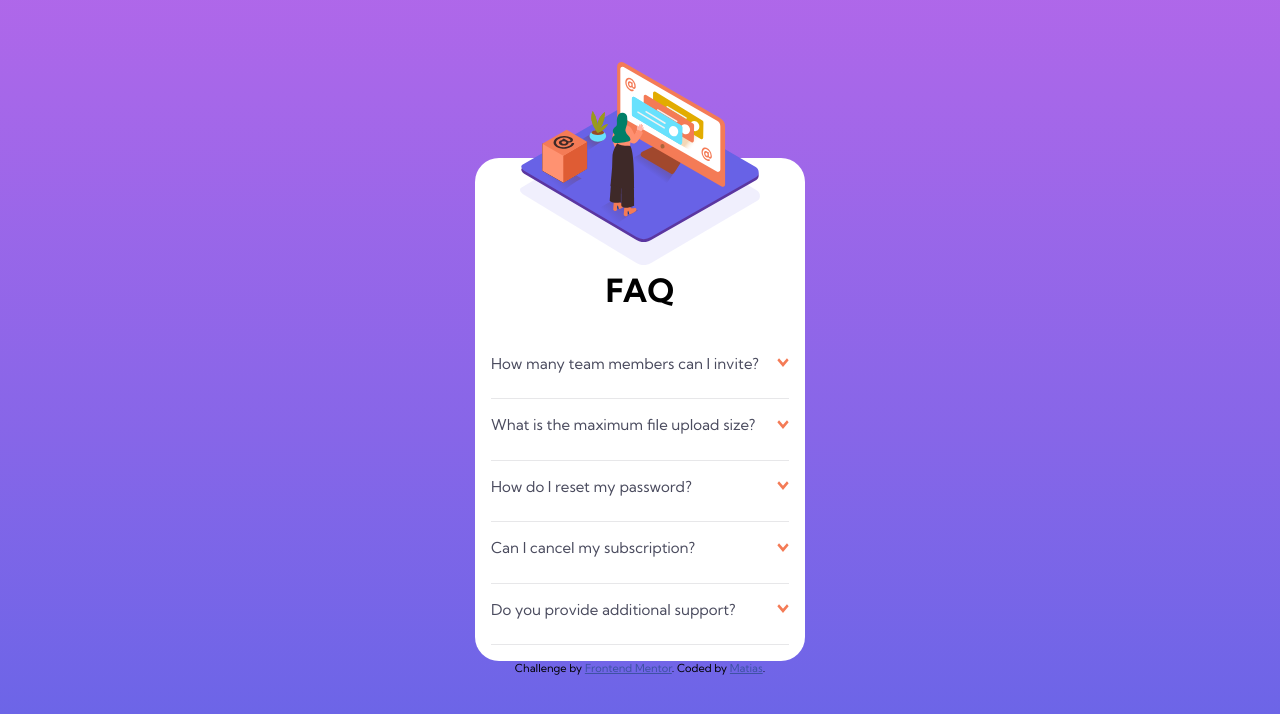
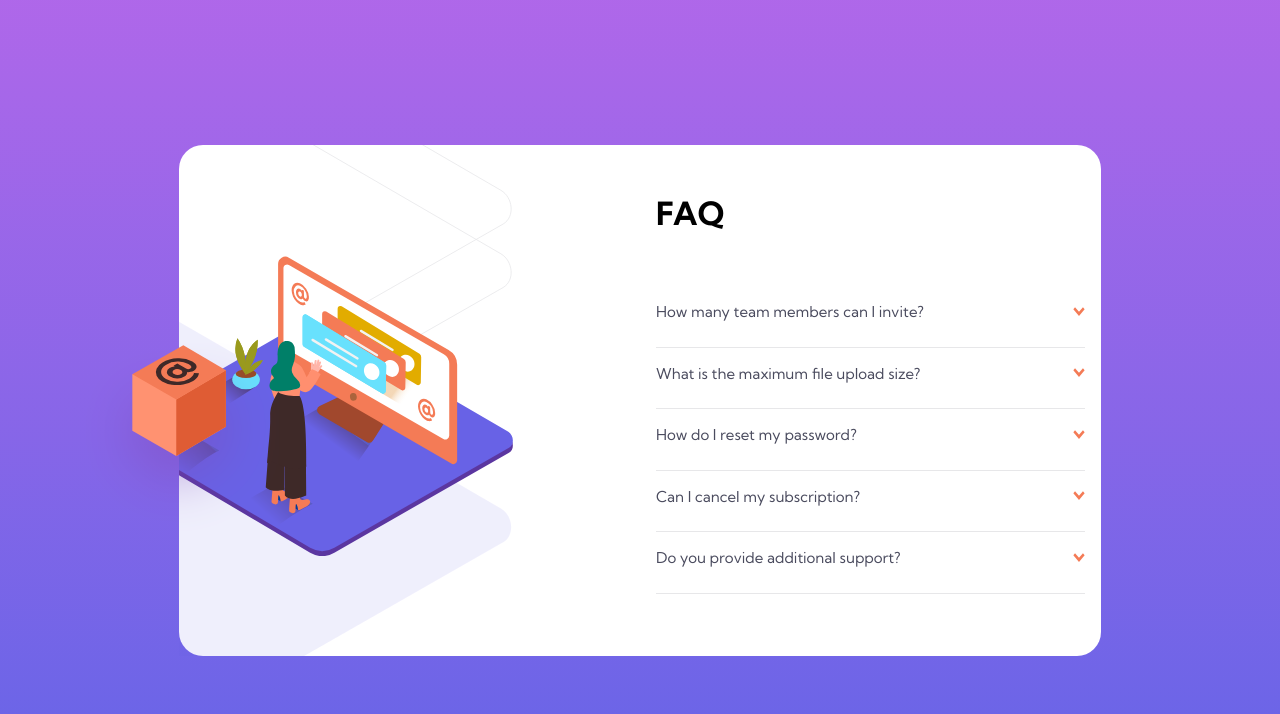
Before and after one commit to Matblv/challenge3-FAQAccordionCard, a plain HTML site: page index.html in a window 1280 px wide. Drawn offline with Linux system fonts and the light colour scheme.

Commit message:
third commit

```diff
--- a/index.html
+++ b/index.html
@@ -14,11 +14,18 @@
       <img class="mainImageWoman" src="./images/illustration-woman-online-mobile.svg" alt="">
       <img class="mainImageFloor" src="./images/bg-pattern-mobile.svg" alt="">
     </div>
+  </div>
 
-    <div><h1 class="mainTitle">FAQ</h1></div>
+  <div class="bodyDivDesktop">
+    <img class="imageBox" src="./images/illustration-box-desktop.svg" alt="">
+    <div>
+        <img class="imageWoman" src="./images/illustration-woman-online-desktop.svg" alt="">
+        <img class="imageFloor" src="./images/bg-pattern-desktop.svg" alt="">
+    </div>
   </div>
 
   <main class="main">
+    <div><h1 class="mainTitle">FAQ</h1></div>
 
     <section class="mainContainer">
 <!-- container -->
@@ -32,6 +39,9 @@
 
           <div class="mainContainerAnswer">
             <p class="mainContainerAnswerText">
+              You can invite up to 2 additional users on the Free plan. There is no limit on team members for the Premium plan.
+              You can invite up to 2 additional users on the Free plan. There is no limit on team members for the Premium plan.
+              You can invite up to 2 additional users on the Free plan. There is no limit on team members for the Premium plan.
               You can invite up to 2 additional users on the Free plan. There is no limit on team members for the Premium plan.
             </p>
           </div>
@@ -105,11 +115,12 @@
     </section>
   </main>
 
-  <div class="attribution">
+
+
+  <!-- <div class="attribution">
     Challenge by <a href="https://www.frontendmentor.io?ref=challenge" target="_blank">Frontend Mentor</a>.
     Coded by <a href="#">Matias</a>.
-  </div>
-
+  </div> -->
   <script src="./script.js"></script>
 </body>
 </html>
--- a/script.js
+++ b/script.js
@@ -3,6 +3,7 @@ const mainContainerQuestionText = document.querySelectorAll(".mainContainerQuest
 const buttonDown = document.querySelectorAll(".buttonDown");
 const mainContainerAnswer = document.querySelectorAll(".mainContainerAnswer");
 let mainContainerAnswerText = document.querySelectorAll(".mainContainerAnswerText")
+const imageBox = document.querySelector(".imageBox")
 
 const mainContainerFAQ = document.querySelectorAll(".mainContainerFAQ")
 
@@ -11,21 +12,42 @@ for (let i = 0; i < mainContainerAnswer.length; i++) {
     let heightContainer = mainContainerAnswerText[i].clientHeight;
     let change = 0;
 
+    mainContainerQuestionText[i].addEventListener("mouseover", () => {
+        mainContainerQuestionText[i].style.color = ("var(--softRed)");
+        imageBox.style.left = ("-125px");
+
+    })
+    mainContainerQuestionText[i].addEventListener("mouseout", () => {
+        mainContainerQuestionText[i].style.color = ("var(--veryDarkGraBlue)")
+        imageBox.style.left = ("-100px");
+    })
+
     mainContainerQuestion[i].addEventListener("click", () => {
 
         if (change == 0) {
             mainContainerAnswer[i].style.height = `${heightContainer}px`;
             mainContainerQuestionText[i].style.fontWeight = "700";
             mainContainerQuestionText[i].style.color = "black";
+            buttonDown[i].style.rotate = "180deg"
+
+            mainContainerQuestionText[i].addEventListener("mouseout", () => {
+                mainContainerQuestionText[i].style.color = ("black")
+            })
 
             change++;
         } else {
             mainContainerAnswer[i].style.height = `0px`;
             mainContainerQuestionText[i].style.fontWeight = "400";
             mainContainerQuestionText[i].style.color = "var(--veryDarkGraBlue)";
+            buttonDown[i].style.rotate = "0deg"
+
+            mainContainerQuestionText[i].addEventListener("mouseout", () => {
+                mainContainerQuestionText[i].style.color = ("var(--veryDarkGraBlue)")
+            })
 
             change--;
         }
 
     })
+
 }
--- a/style.css
+++ b/style.css
@@ -32,28 +32,32 @@ body {
     min-width: 100vw;
 }
 
- .bodyDiv {
+.bodyDiv {
     position: relative;
-    top: 2rem;
+    top: 1.2rem;
     border-top-left-radius: 24px;
     border-top-right-radius: 24px;
-    height: 180px;
+    height: 100px;
     width: 330px;
     background-color: white;
+}
+
+.bodyDivDesktop {
+    display: none;
 }
 
 .main {
     width: 330px;
     max-width: 330px;
-    height: 355px;
-    max-height: 355px;
+    height: 425px;
+    max-height: 425px;
     background-color: white;
     border-radius: 24px;
     overflow: scroll;
     position: relative;
     display: flex;
     flex-direction: column;
-    justify-content: flex-end;
+    justify-content: center;
     align-items: center;
 }
 
@@ -81,7 +85,7 @@ body {
 
 .mainTitle {
     text-align: center;
-    margin-top: 7rem;
+    margin-top: 2rem;
 }
 
 .mainContainerFAQ {
@@ -98,6 +102,7 @@ body {
 .buttonDown {
     height: 10px;
     width: 12px;
+    transition: all .3s;
 }
 
 .mainContainerQuestionText {
@@ -124,21 +129,93 @@ body {
     color: var(--veryDarkGraBlue);
 }
 
-
-
-
-
-
-
-
-
-
-
-
-
 .attribution {
     font-size: 11px; text-align: center;
 }
 .attribution a {
     color: hsl(228, 45%, 44%);
 }
+
+@media screen and (min-width: 1024px) {
+    body {
+        flex-direction: row;
+    }
+
+    .bodyDiv {
+        display: none;
+    }
+
+    .bodyDivDesktop {
+        display: block;
+        width: 461px;
+        max-width: 461px;
+        height: 511px;
+        max-height: 511px;
+        border-radius: 24px 0 0 24px;
+        background-color: white;
+        position: relative;
+
+    }
+
+    .bodyDivDesktop div {
+        height: 100%;
+        width: 100%;
+        position: relative;
+        overflow: hidden;
+    }
+
+    .imageBox {
+        width: 200px;
+        height: auto;
+        position: absolute;
+        left: -100px;
+        bottom: 120px;
+        z-index: 30;
+        transition: .8s ease-out;
+    }
+
+    .imageWoman {
+        width: auto;
+        height: 300px;
+        position: absolute;
+        left: -60px;
+        bottom: 100px;
+        z-index: 20;
+    }
+
+    .imageFloor {
+        width: auto;
+        height: 800px;
+        position: absolute;
+        left: -485px;
+        bottom: -100px;
+        z-index: 10;
+    }
+
+    .main {
+        height: 511px;
+        max-height: 511px;
+        width: 461px;
+        max-width: 461px;
+        border-radius: 0 24px 24px 0;
+
+    }
+
+    .mainTitle {
+        margin: 0%;
+        display: block;
+        position: absolute;
+        top: 3rem;
+        left: 0;
+        margin-left: 1rem;
+
+    }
+
+    .mainContainer {
+        margin-top: 6rem;
+    }
+
+    .mainContainerQuestionText:hover {
+        color: var(--softRed);
+    }
+}
```
